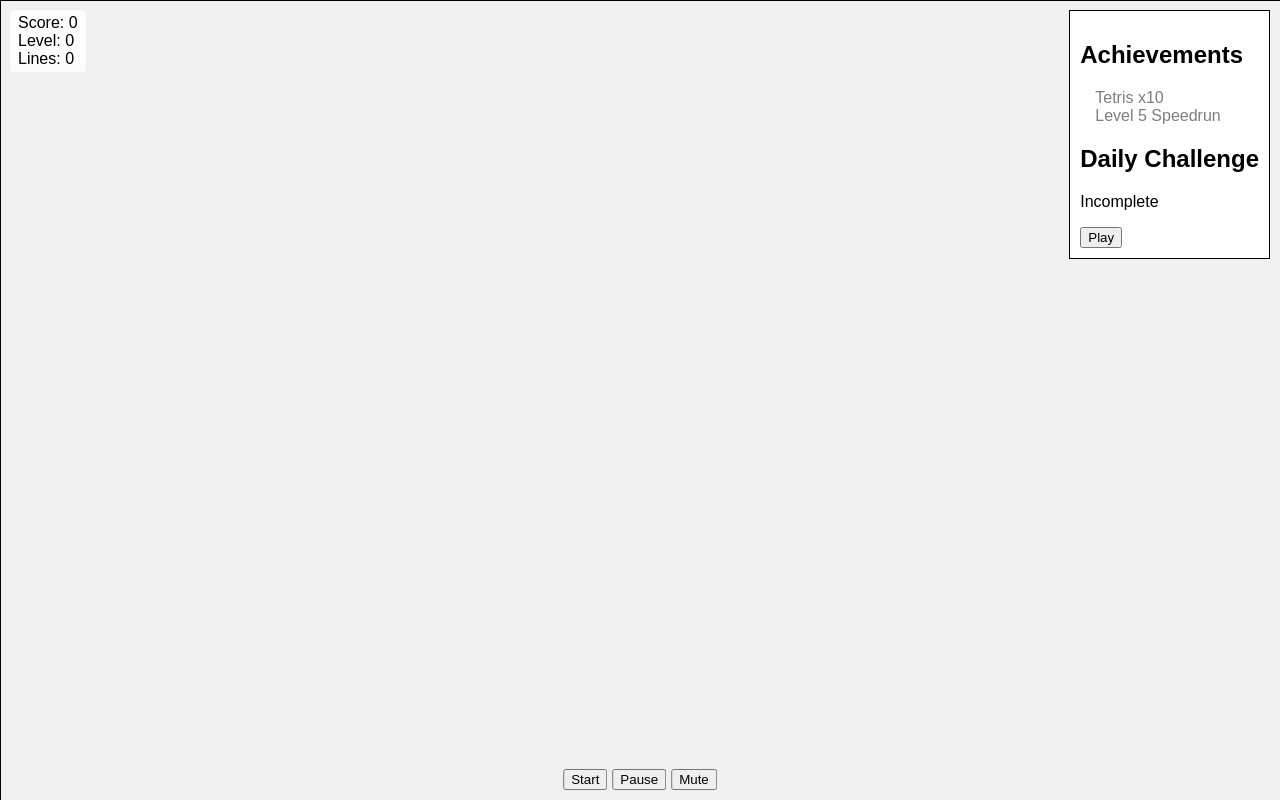
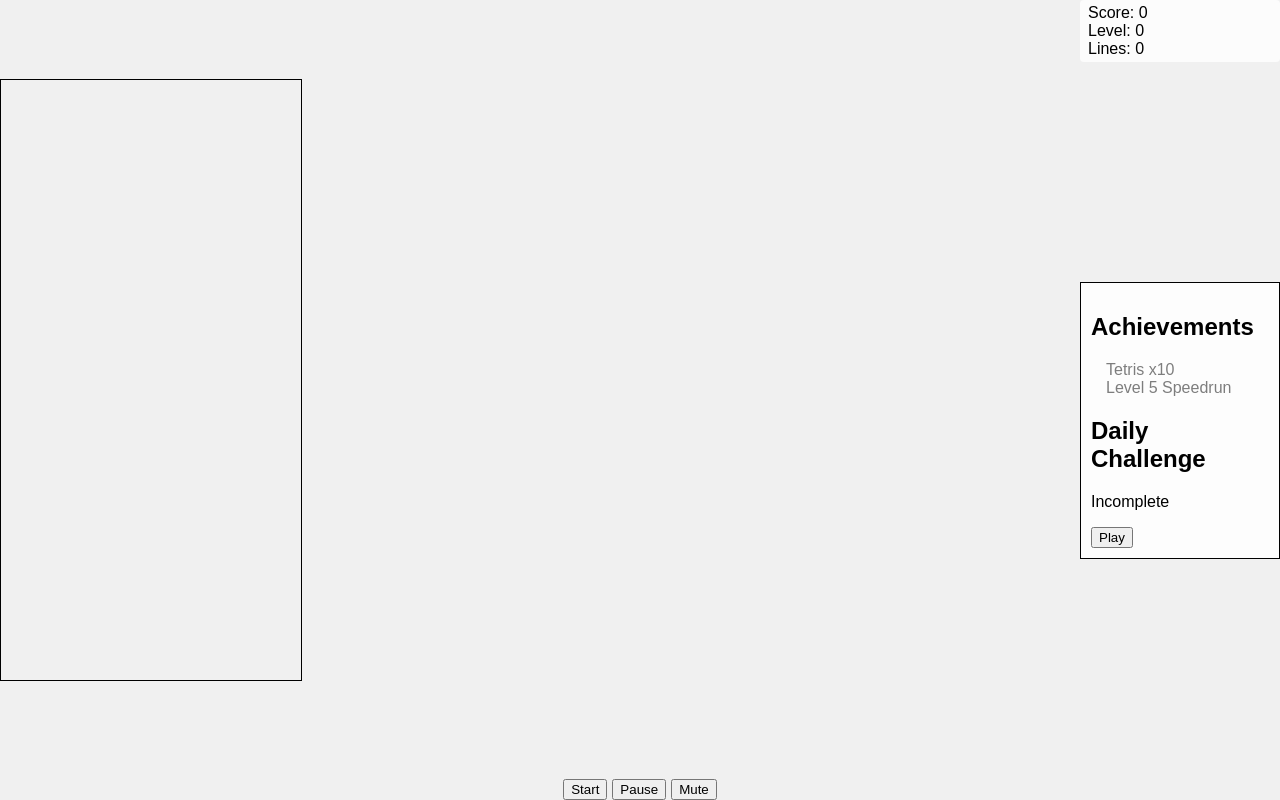
Before and after one commit to alimalek71/tetris, a website with bundled scripts: page index.html in a window 1280 px wide. Built offline with nearby package versions, Linux system fonts and the light colour scheme; some packages are replaced by stand-ins of ours; no server answers; files whose address does not match are found by name.

Commit message:
feat: add responsive layout for game UI

```diff
--- a/src/css/main.css
+++ b/src/css/main.css
@@ -1,34 +1,32 @@
 html,
 body {
   height: 100%;
-  overflow: hidden;
   margin: 0;
   padding: 0;
+  overflow: hidden;
   background: #f0f0f0;
-}
-
-#game-container,
-canvas {
-  width: 100vw;
-  height: 100vh;
-  margin: 0;
-  padding: 0;
 }
 
 #game-container {
   position: relative;
+  display: flex;
+  flex-direction: column;
+  align-items: center;
+  width: 100%;
+  height: 100%;
 }
 
 canvas {
   display: block;
+  width: 100%;
+  max-width: 100%;
+  height: auto;
   border: 1px solid #000;
 }
 
 #hud {
-  position: absolute;
-  top: 10px;
-  left: 10px;
-  margin: 0;
+  order: -1;
+  margin: 10px 0;
   color: #000;
   background: rgba(255, 255, 255, 0.8);
   padding: 4px 8px;
@@ -37,17 +35,38 @@ canvas {
 }
 
 #controls {
-  position: absolute;
-  bottom: 10px;
-  left: 50%;
-  transform: translateX(-50%);
+  order: 1;
   display: flex;
   gap: 5px;
-  margin: 0;
+  margin: 10px 0;
 }
 
 #sound-toggle {
   display: none;
+}
+
+#side-panel {
+  order: 2;
+  margin: 10px 0;
+  background: rgba(255, 255, 255, 0.9);
+  border: 1px solid #000;
+  padding: 10px;
+  font-family: sans-serif;
+  max-width: 200px;
+}
+
+#side-panel ul {
+  list-style: none;
+  padding-left: 15px;
+  margin: 0 0 10px 0;
+}
+
+#side-panel li.locked {
+  opacity: 0.5;
+}
+
+#side-panel li.unlocked {
+  font-weight: bold;
 }
 
 #leaderboard-modal {
@@ -73,27 +92,41 @@ canvas {
   margin: 0;
 }
 
-#side-panel {
-  position: fixed;
-  top: 10px;
-  right: 10px;
-  background: rgba(255, 255, 255, 0.9);
-  border: 1px solid #000;
-  padding: 10px;
-  font-family: sans-serif;
-  max-width: 200px;
+@media (min-width: 768px) {
+  #game-container {
+    display: grid;
+    grid-template-columns: auto 200px;
+    grid-template-rows: auto 1fr auto;
+    gap: 20px;
+    height: 100vh;
   }
 
-#side-panel ul {
-  list-style: none;
-  padding-left: 15px;
-  margin: 0 0 10px 0;
+  canvas {
+    width: 300px;
+    height: 600px;
+    grid-column: 1;
+    grid-row: 1 / span 2;
   }
 
-#side-panel li.locked {
-  opacity: 0.5;
+  #hud {
+    order: 0;
+    margin: 0;
+    grid-column: 2;
+    grid-row: 1;
   }
 
-#side-panel li.unlocked {
-  font-weight: bold;
+  #side-panel {
+    order: 0;
+    margin: 0;
+    grid-column: 2;
+    grid-row: 2;
   }
+
+  #controls {
+    order: 0;
+    grid-column: 1 / 3;
+    grid-row: 3;
+    margin: 0;
+    justify-content: center;
+  }
+}
```
Lines whose indentation alone changed are shown as unchanged.
